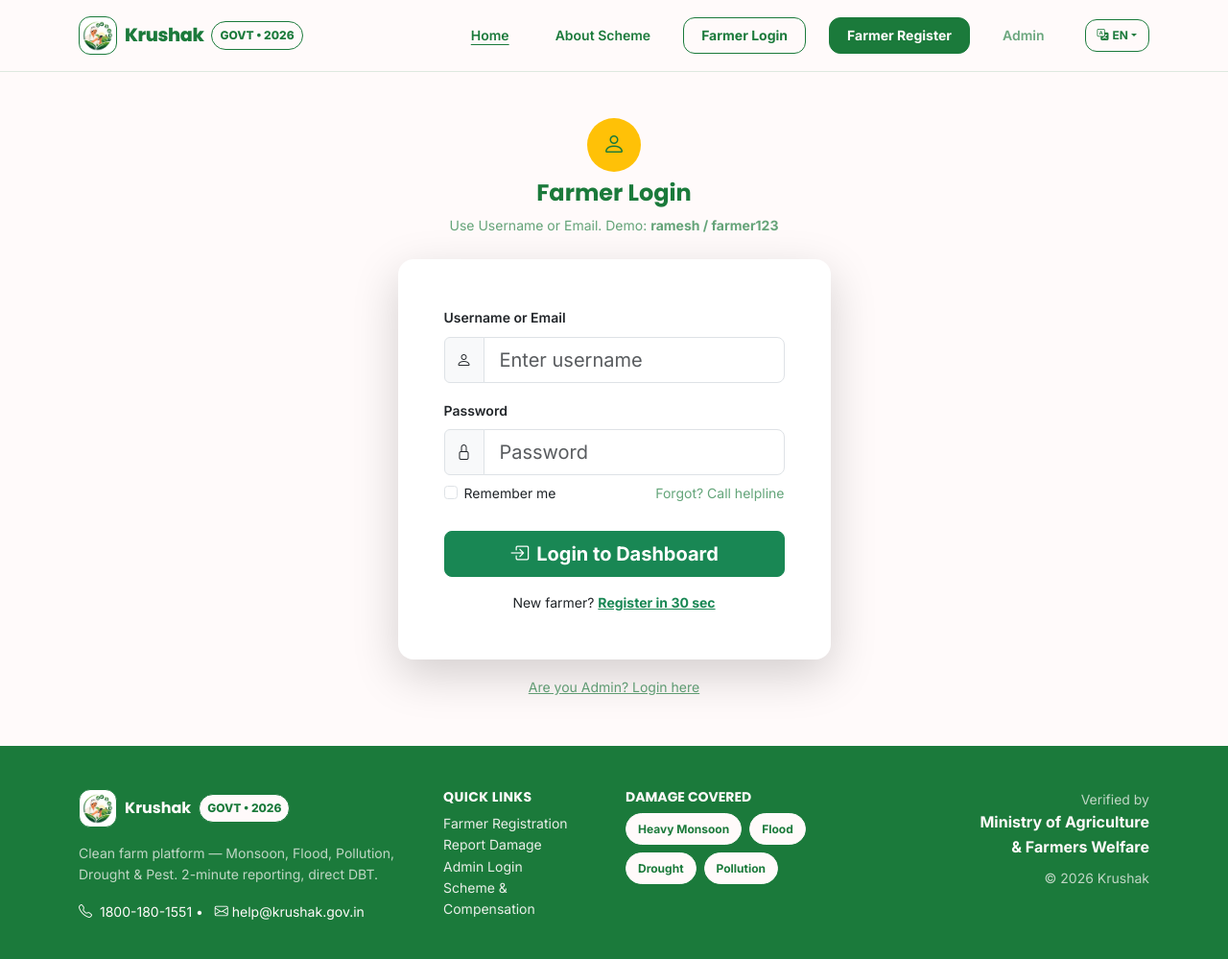
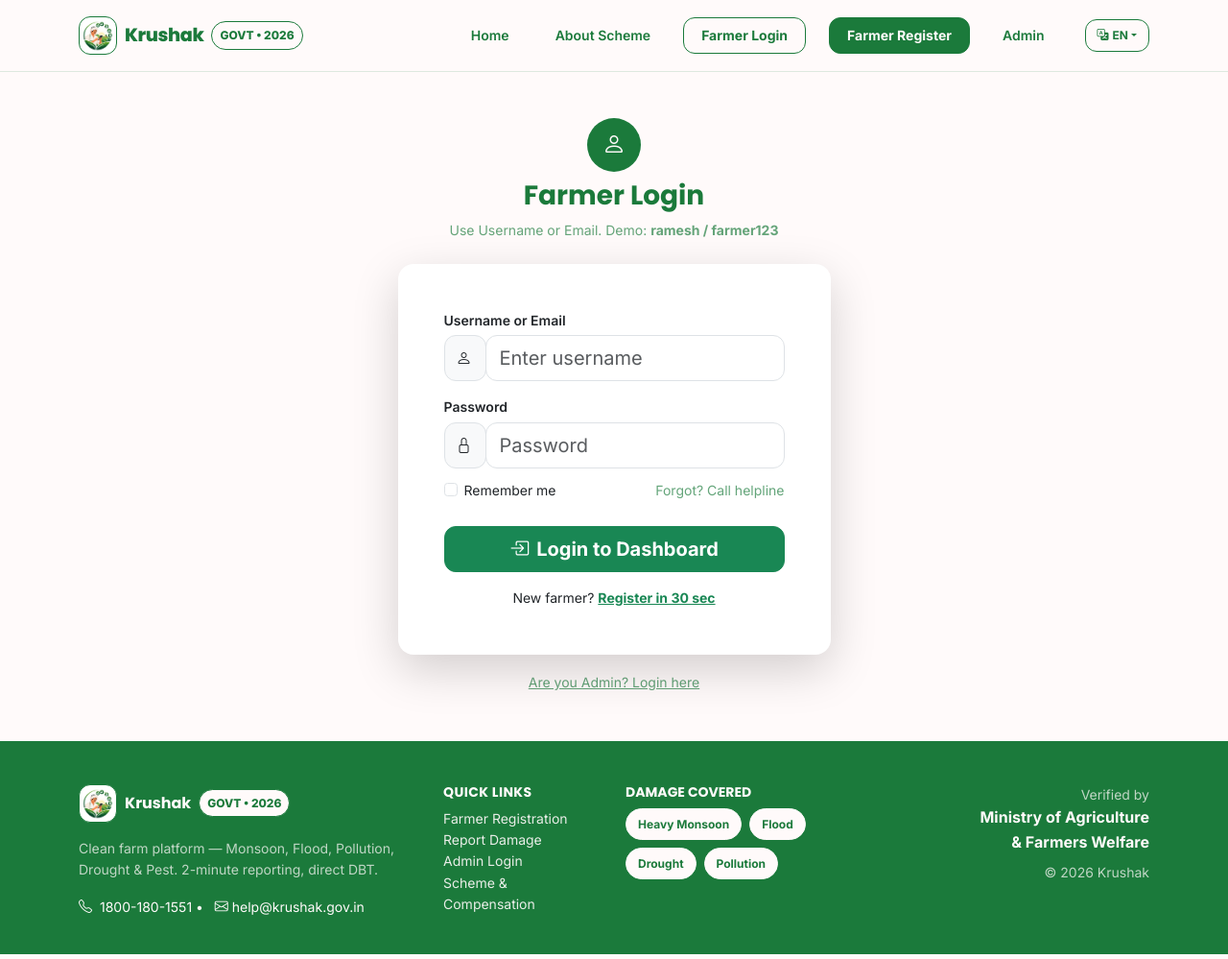
Before and after one commit to doxpro26-star/krushak, a Flask app: page /farmer/login in a window 1280 px wide. Shown: the whole page at 96% size. Run offline with Flask 3, Linux system fonts and the light colour scheme.

Commit message:
a11y: fix 7 login heuristics - radii tokens, H1, nav active, Admin contrast, form alignment, footer tags, icon spacing

```diff
--- a/static/css/style.css
+++ b/static/css/style.css
@@ -108,6 +108,14 @@ main{ display:flow-root; }
 /* ALERTS — two colour */
 .alert{ border:1.5px solid var(--green)!important; background:var(--snow)!important; color:var(--green)!important; border-radius:var(--r-md)!important;}
 .badge{ font-size:var(--fs-xs); border-radius:var(--r-pill); }
+/* Radii system — normalize Bootstrap defaults to 2-colour tokens (≤6 distinct) */
+.card, .card-body, .alert, .form-control, .input-group-text, .btn{ border-radius:var(--r-md)!important; }
+.rounded-4{ border-radius:var(--r-lg)!important; }
+.rounded-pill{ border-radius:var(--r-pill)!important; }
+.rounded-circle{ border-radius:50%!important; }
+/* Input icon spacing — issue 7 */
+.input-group-text{ padding-right:14px; }
+.input-group .form-control{ padding-left:14px; }
 /* Non-interactive informational badges — distinct from buttons (no border pill) */
 .badge-info{ background:var(--green-light); color:var(--green); border:none; padding:6px 10px; border-radius:8px; font-weight:600; font-size:var(--fs-xs); display:inline-flex; align-items:center; justify-content:center; }
 
--- a/templates/base.html
+++ b/templates/base.html
@@ -25,8 +25,8 @@
     </button>
     <div class="collapse navbar-collapse" id="nav">
       <ul class="navbar-nav ms-auto align-items-lg-center">
-        <li class="nav-item"><a class="nav-link active" href="{{ url_for('index') }}" data-i18n="nav_home"><i class="bi bi-house-door me-1"></i>Home</a></li>
-        <li class="nav-item"><a class="nav-link" href="{{ url_for('about') }}" data-i18n="nav_about">About Scheme</a></li>
+        <li class="nav-item"><a class="nav-link {% if request.endpoint == 'index' %}active{% endif %}" href="{{ url_for('index') }}" data-i18n="nav_home" {% if request.endpoint == 'index' %}aria-current="page"{% endif %}><i class="bi bi-house-door me-1"></i>Home</a></li>
+        <li class="nav-item"><a class="nav-link {% if request.endpoint == 'about' %}active{% endif %}" href="{{ url_for('about') }}" data-i18n="nav_about" {% if request.endpoint == 'about' %}aria-current="page"{% endif %}>About Scheme</a></li>
         {% if current_user.is_authenticated %}
           {% if current_user.role=='farmer' %}
             <li class="nav-item"><a class="nav-link" href="{{ url_for('farmer_dashboard') }}" data-i18n="nav_dashboard"><i class="bi bi-speedometer2 me-1"></i>Dashboard</a></li>
@@ -45,9 +45,9 @@
             </ul>
           </li>
         {% else %}
-          <li class="nav-item"><a class="btn btn-outline-nav" href="{{ url_for('farmer_login') }}" data-i18n="nav_farmer_login">Farmer Login</a></li>
-          <li class="nav-item ms-lg-1"><a class="btn btn-primary-nav" href="{{ url_for('farmer_register') }}" data-i18n="nav_farmer_register">Farmer Register</a></li>
-          <li class="nav-item"><a class="nav-link small" href="{{ url_for('admin_login') }}" data-i18n="nav_admin_short" style="opacity:.65;">Admin</a></li>
+          <li class="nav-item"><a class="btn btn-outline-nav {% if request.endpoint == 'farmer_login' %}active{% endif %}" href="{{ url_for('farmer_login') }}" data-i18n="nav_farmer_login" {% if request.endpoint == 'farmer_login' %}aria-current="page"{% endif %}>Farmer Login</a></li>
+          <li class="nav-item ms-lg-1"><a class="btn btn-primary-nav {% if request.endpoint == 'farmer_register' %}active{% endif %}" href="{{ url_for('farmer_register') }}" data-i18n="nav_farmer_register" {% if request.endpoint == 'farmer_register' %}aria-current="page"{% endif %}>Farmer Register</a></li>
+          <li class="nav-item"><a class="nav-link small {% if request.endpoint == 'admin_login' %}active{% endif %}" href="{{ url_for('admin_login') }}" data-i18n="nav_admin_short" {% if request.endpoint == 'admin_login' %}aria-current="page"{% endif %}>Admin</a></li>
         {% endif %}
         <li class="nav-item ms-lg-2">
           <div class="dropdown">
@@ -99,7 +99,7 @@
       </div>
       <div class="col-6 col-lg-3">
         <h3 class="h6 small fw-bold">DAMAGE COVERED</h3>
-        <div class="d-flex flex-wrap gap-2">
+        <div class="d-flex flex-wrap align-items-start" style="gap:8px;">
           <span class="tag-two">Heavy Monsoon</span><span class="tag-two">Flood</span><span class="tag-two">Drought</span><span class="tag-two">Pollution</span>
         </div>
       </div>
--- a/templates/farmer/login.html
+++ b/templates/farmer/login.html
@@ -5,28 +5,28 @@
   <div class="row justify-content-center">
     <div class="col-md-5">
       <div class="text-center mb-4">
-        <div class="mx-auto bg-warning rounded-circle d-flex align-items-center justify-content-center mb-2" style="width:56px;height:56px;"><i class="bi bi-person fs-4"></i></div>
-        <h3 class="fw-bold">Farmer Login</h3>
+        <div class="mx-auto rounded-circle d-flex align-items-center justify-content-center mb-2" style="width:56px;height:56px; background:var(--green); color:var(--snow);" aria-hidden="true"><i class="bi bi-person fs-4"></i></div>
+        <h1 class="h3 fw-bold">Farmer Login</h1>
         <p class="text-muted small">Use Username or Email. Demo: <strong>ramesh / farmer123</strong></p>
       </div>
       <div class="card border-0 shadow-lg rounded-4">
         <div class="card-body p-4 p-md-5">
-          <form method="POST">
-            <label class="form-label fw-semibold small">Username or Email</label>
-            <div class="input-group mb-3">
-              <span class="input-group-text"><i class="bi bi-person"></i></span>
-              <input name="username" class="form-control form-control-lg" placeholder="Enter username" required>
+          <form method="POST" class="d-flex flex-column">
+            <label class="form-label fw-semibold small mb-1" for="username">Username or Email</label>
+            <div class="input-group mb-3 w-100">
+              <span class="input-group-text" aria-hidden="true"><i class="bi bi-person"></i></span>
+              <input id="username" name="username" class="form-control form-control-lg" placeholder="Enter username" required aria-label="Username or Email">
             </div>
-            <label class="form-label fw-semibold small">Password</label>
-            <div class="input-group mb-2">
-              <span class="input-group-text"><i class="bi bi-lock"></i></span>
-              <input name="password" type="password" class="form-control form-control-lg" placeholder="Password" required>
+            <label class="form-label fw-semibold small mb-1" for="password">Password</label>
+            <div class="input-group mb-2 w-100">
+              <span class="input-group-text" aria-hidden="true"><i class="bi bi-lock"></i></span>
+              <input id="password" name="password" type="password" class="form-control form-control-lg" placeholder="Password" required aria-label="Password">
             </div>
-            <div class="d-flex justify-content-between small">
-              <div class="form-check"><input class="form-check-input" type="checkbox" id="remember"><label class="form-check-label" for="remember">Remember me</label></div>
+            <div class="d-flex justify-content-between small w-100 mt-1">
+              <div class="form-check m-0"><input class="form-check-input" type="checkbox" id="remember"><label class="form-check-label" for="remember">Remember me</label></div>
               <span class="text-muted">Forgot? Call helpline</span>
             </div>
-            <button class="btn btn-success btn-lg w-100 mt-4 fw-bold" type="submit"><i class="bi bi-box-arrow-in-right me-2"></i>Login to Dashboard</button>
+            <button class="btn btn-success btn-lg w-100 mt-4 fw-bold" type="submit" style="border-radius:var(--r-md);"><i class="bi bi-box-arrow-in-right me-2" aria-hidden="true"></i>Login to Dashboard</button>
             <div class="text-center small mt-3">New farmer? <a href="{{ url_for('farmer_register') }}" class="fw-bold text-success">Register in 30 sec</a></div>
           </form>
         </div>
```
